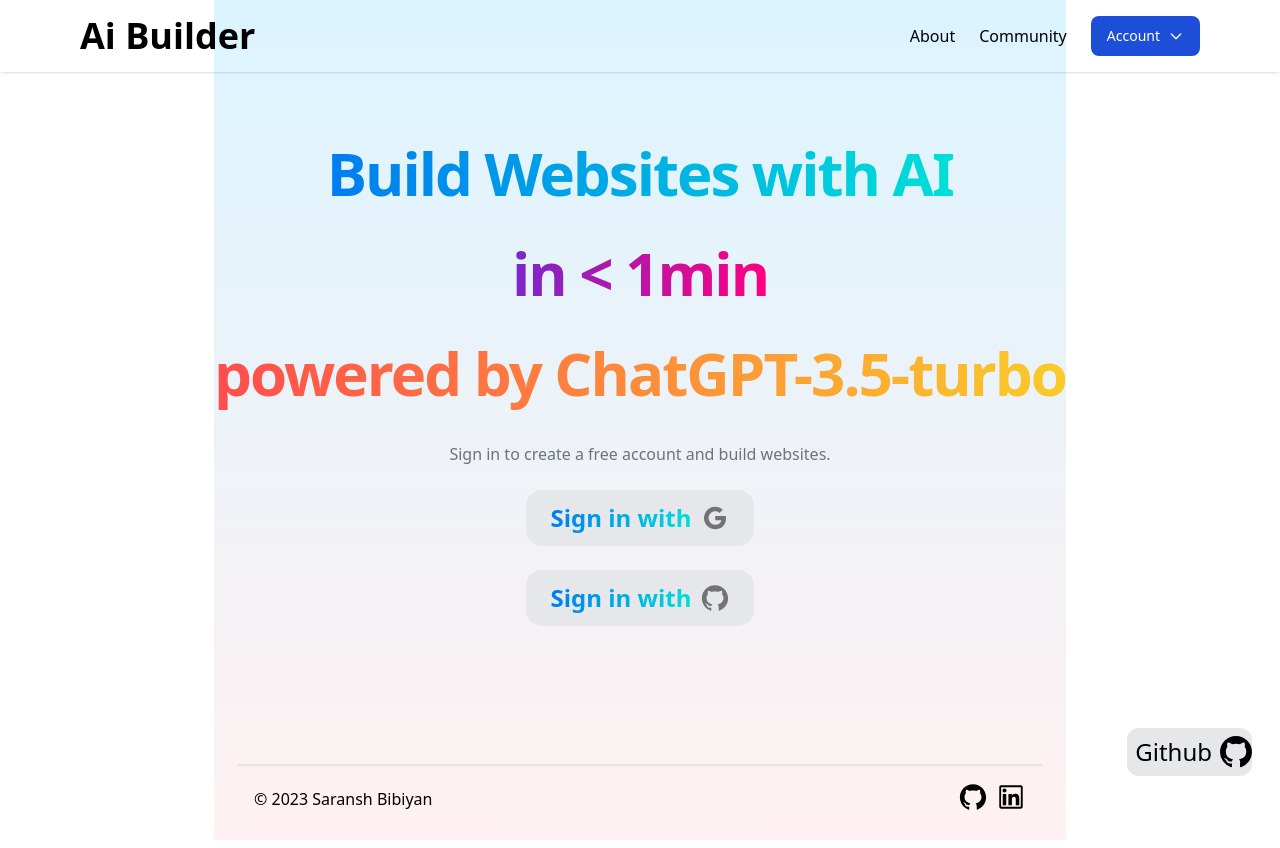
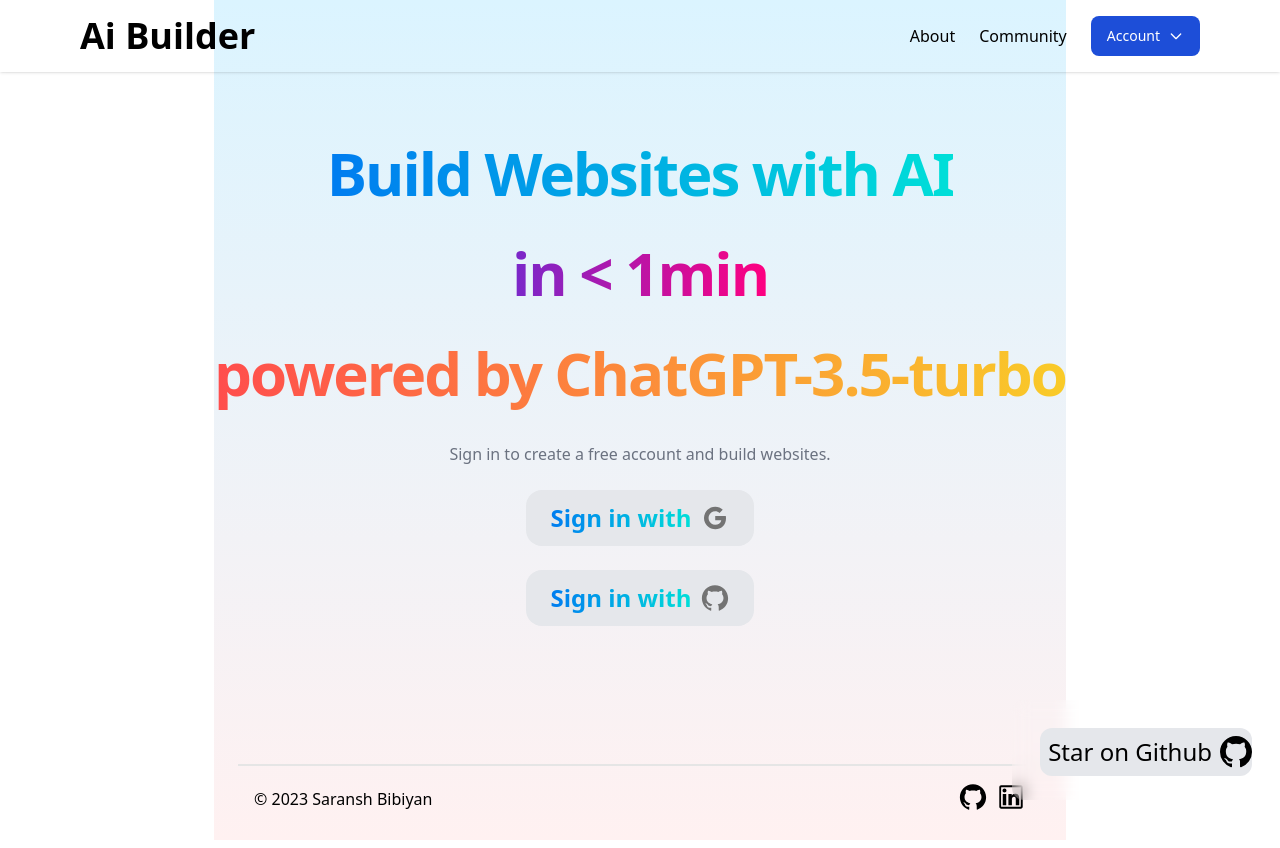
Before and after one commit to Saransh29/ai-builder, a Next.js app: page / in a window 1280 px wide. Built offline with nearby package versions, Linux system fonts and the light colour scheme; no server answers.

Commit message:
added Star on Github floating button.

```diff
--- a/components/Floating.js
+++ b/components/Floating.js
@@ -13,7 +13,7 @@
           >
             <div className="flex flex-row justify-center items-center rounded-xl bg-gray-200">
               {" "}
-              <p className="p-2 text-2xl"> Github</p>
+              <p className="p-2 text-2xl"> Star on Github</p>
               <svg
                 height="32"
                 area-hidden="true"
```
